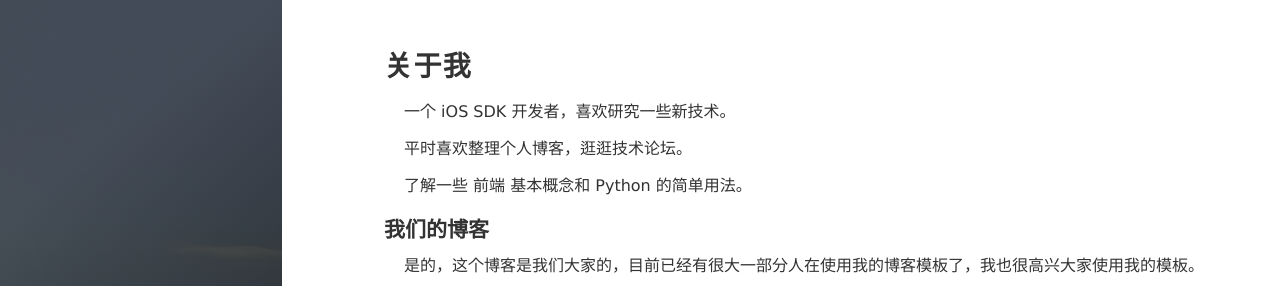
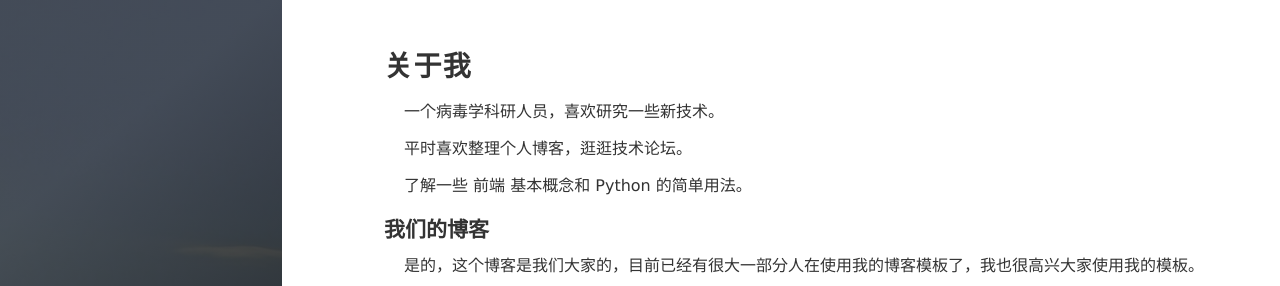
Before and after one commit to aaroneny/aaroneny.github.io, a Jekyll site: the page built from about.md, in a window 1280 px wide. Shown: the top 286 px of the page. Built offline with Jekyll 4.4.1, drawn with Linux system fonts in a browser that asks for light colours; nearby versions of some CDN libraries; comment, search, counter and statistics services are not loaded.

Commit message:
aaroneny

```diff
--- a/about.md
+++ b/about.md
@@ -3,7 +3,7 @@ layout: page
 title: 关于我
 ---
 
-一个 iOS SDK 开发者，喜欢研究一些新技术。
+一个病毒学科研人员，喜欢研究一些新技术。
 <p>
 平时喜欢整理个人博客，逛逛技术论坛。
 <p>
```
Also changed, not shown: 1 other file.
